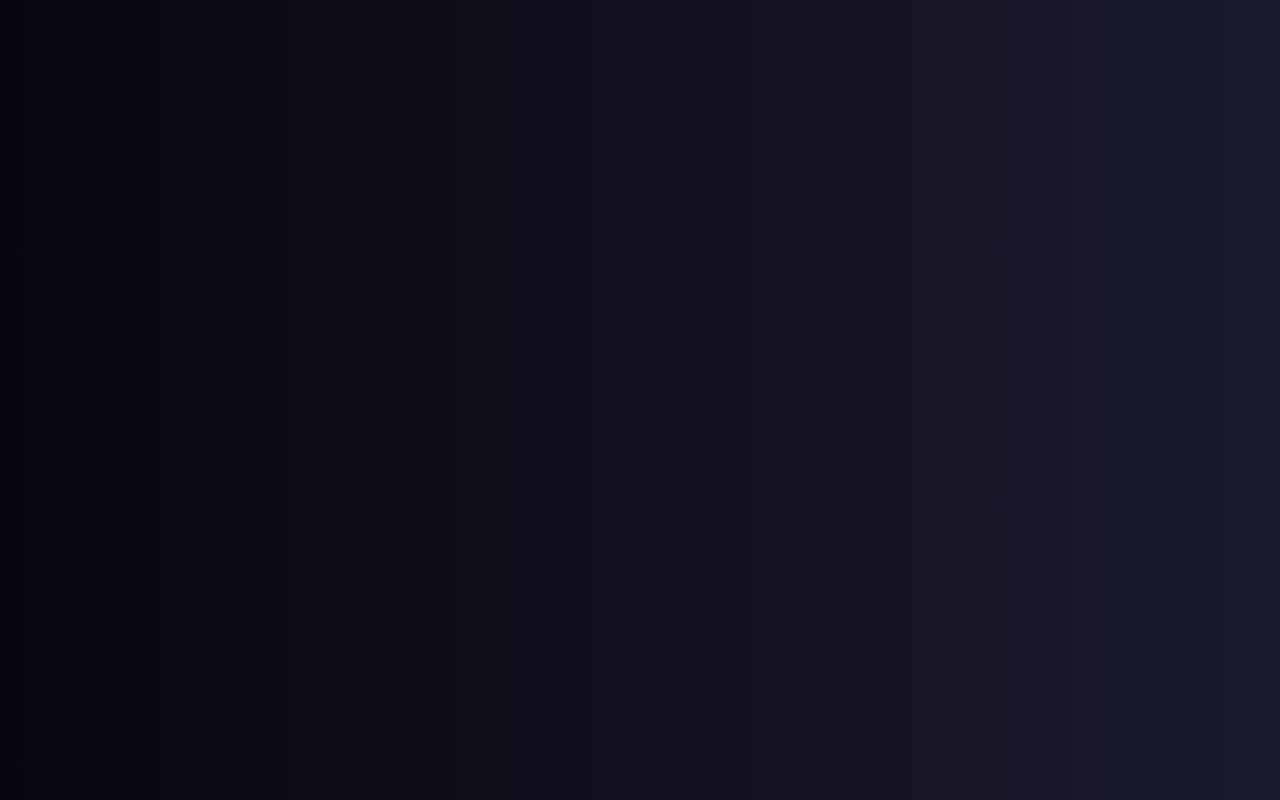
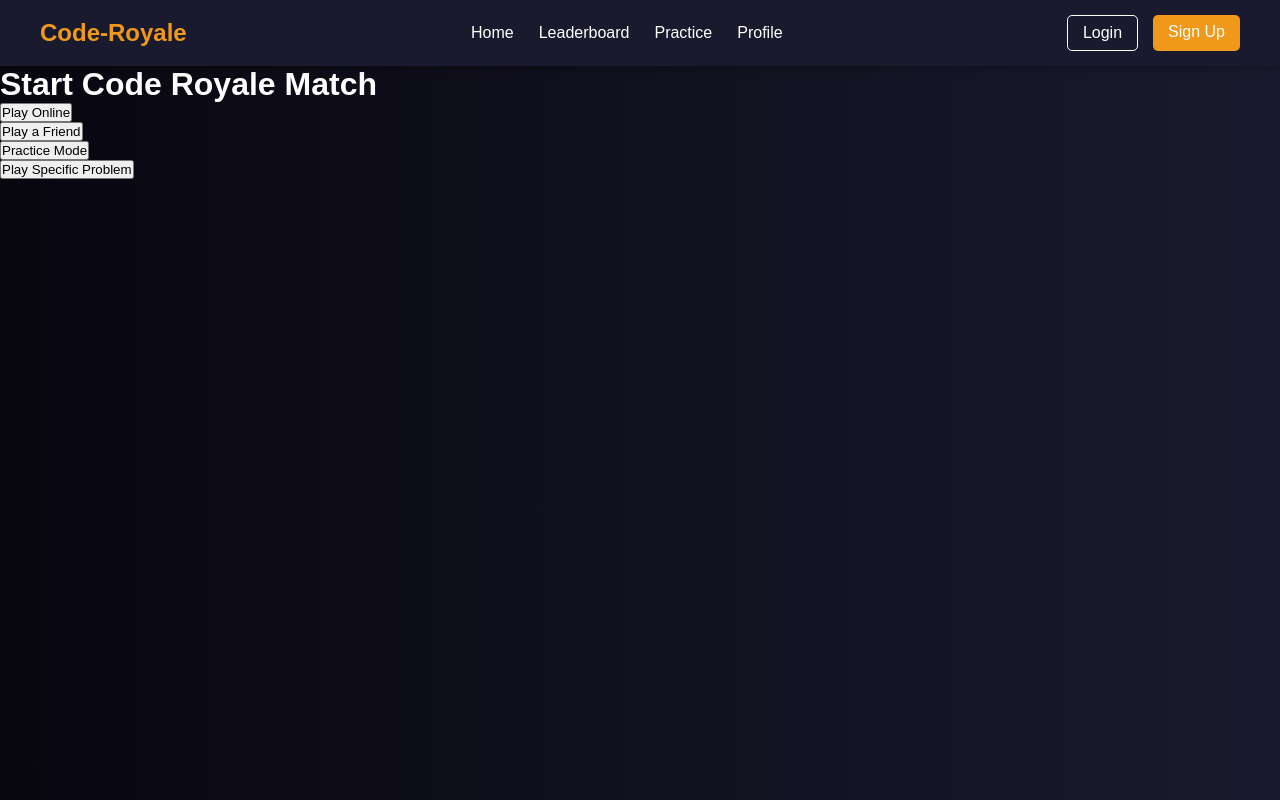
Before and after one commit to jtega149/Code-Royale, a React app in the folder frontend/: page /match in a window 1280 px wide. Before the commit this address had no page. Built offline with nearby package versions, Linux system fonts and the light colour scheme; the HTML template or start-up script is replaced by a standard one.

Commit message:
new changes

```diff
--- a/frontend/src/App.jsx
+++ b/frontend/src/App.jsx
@@ -7,6 +7,7 @@ import Leaderboard from "./pages/Leaderboard";
 import "./App.css"; // Create this file if it doesn't exist
 import Profile from "./pages/Profile";
 import Practice from "./pages/Practice";
+import Match from "./pages/Match";
 
 function App() {
   return (
@@ -22,6 +23,7 @@ function App() {
           <Route path="/leaderboard" element={<Leaderboard />} />
           <Route path="/profile" element={<Profile />} />
           <Route path="/practice" element={<Practice />} />
+          <Route path="/match" element={<Match />} />
         </Routes>
       </div>
     </Router>
--- a/frontend/src/pages/Match.jsx
+++ b/frontend/src/pages/Match.jsx
@@ -1,8 +1,26 @@
 import React from 'react'
+import Navbar from '../components/Navbar'
 
 const Match = () => {
   return (
-    <div>Match</div>
+    <>
+        <Navbar />
+        <div className="match-container">
+          <h1>Start Code Royale Match</h1>
+          <div className="play-online">
+            <button className="play-button">Play Online</button>
+          </div>
+          <div className="play-a-friend">
+            <button className="play-button">Play a Friend</button>
+          </div>
+          <div className="practice-mode">
+            <button className="play-button">Practice Mode</button>
+          </div>
+          <div className="play-specific-problem">
+            <button className="play-button">Play Specific Problem</button>
+          </div>
+        </div>
+    </>
   )
 }
 
```
